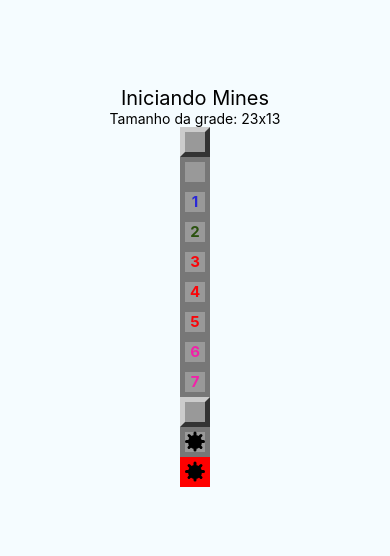
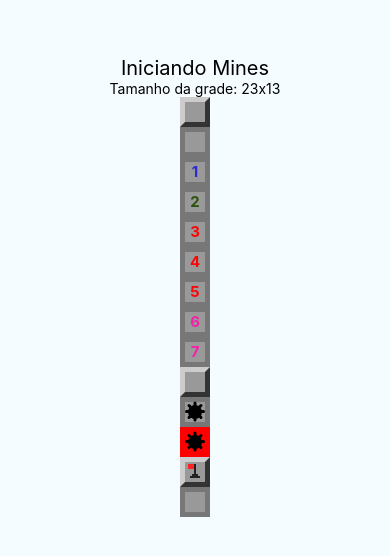
Before and after one commit to marksmachadodelimarezende/reactNativeEad, a React Native app in the folder mines/: screen / in a window 390 px wide. Shown: the part 136-692 px from the top of the page. Built offline with nearby package versions, Linux system fonts and the light colour scheme.

Commit message:
Aula 52: Componente Bandeira (Flag) #1: Criado componente e adicionado no Field a rendereizacao condicional. Adicionado no componente App utilizacao do mesmo. Ajustado documentacao para ter codigo de inicializacao do emulador local pronto, ao inves de pesquisar e utilizar.

```diff
--- a/mines/src/App.js
+++ b/mines/src/App.js
@@ -23,6 +23,8 @@
         <Field mined />
         <Field mined opened/>
         <Field mined opened exploded/>
+        <Field flagged />
+        <Field flagged opened/>
       </View>
     );
   }
--- a/mines/src/components/Field.js
+++ b/mines/src/components/Field.js
@@ -2,15 +2,18 @@
 import {View, StyleSheet, Text} from 'react-native'
 import params from '../params'
 import Mine from './Mine'
+import Flag from './Flag'
 
 export default props => {
-    const {mined, opened, nearMines, exploded} = props
+    const {mined, opened, nearMines, exploded, flagged} = props
 
     const styleField = [styles.field]
     //Outros estilos por testes
     if (opened) styleField.push(styles.opened)
     if (exploded) styleField.push(styles.exploded)
-    if (styleField.length === 1) styleField.push(styles.regular)
+    if (flagged) styleField.push(styles.flagged)
+    //if (styleField.length === 1) styleField.push(styles.regular)
+    if (!opened && !exploded) styleField.push(styles.regular)
 
     let color = null
     if (nearMines > 0) {
@@ -25,6 +28,7 @@
             ? <Text style={[styles.label, {color: color}]}>{nearMines}</Text>
             : false }
            {mined && opened ? <Mine /> : false}
+           {flagged && !opened ? <Flag /> : false}
         </View>
     )
 }
@@ -55,5 +59,8 @@
     exploded: {
         backgroundColor: 'red',
         borderColor: 'red',
+    },
+    flagged: {
+
     }
 })
--- /dev/null
+++ b/mines/src/components/Flag.js
@@ -0,0 +1,49 @@
+import React from 'react'
+import {View, StyleSheet} from 'react-native'
+
+export default props => {
+    return(
+        <View style={styles.container}>
+            <View style={styles.flagpole}></View>
+            <View style={styles.flag}></View>
+            <View style={styles.base1}></View>
+            <View style={styles.base2}></View>
+        </View>
+    )
+}
+
+const styles = StyleSheet.create({
+    container: {
+        marginTop: 2,
+    },
+    flagpole: {
+        position: 'absolute',
+        height: 14,
+        width: 2,
+        backgroundColor: '#222',
+        marginLeft: 9,
+    },
+    flag: {
+        position: 'absolute',
+        height: 5,
+        width: 6,
+        backgroundColor: '#F22',
+        marginLeft: 3,
+    },
+    base1: {
+        position: 'absolute',
+        height: 2,
+        width: 6,
+        backgroundColor: '#222',
+        marginLeft: 7,
+        marginTop: 10,
+    },
+    base2: {
+        position: 'absolute',
+        height: 2,
+        width: 10,
+        backgroundColor: '#222',
+        marginLeft: 5,
+        marginTop: 12,
+    }
+})
```
Also changed, not shown: 1 other file (tests, documents, lock files or other folders).
